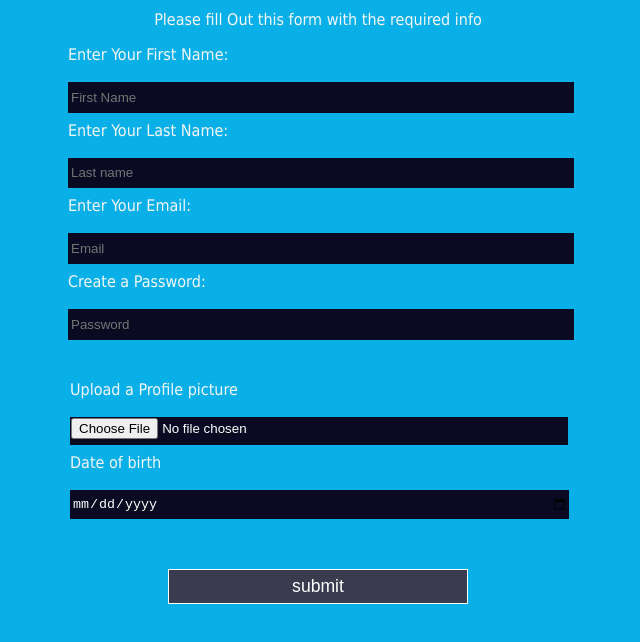
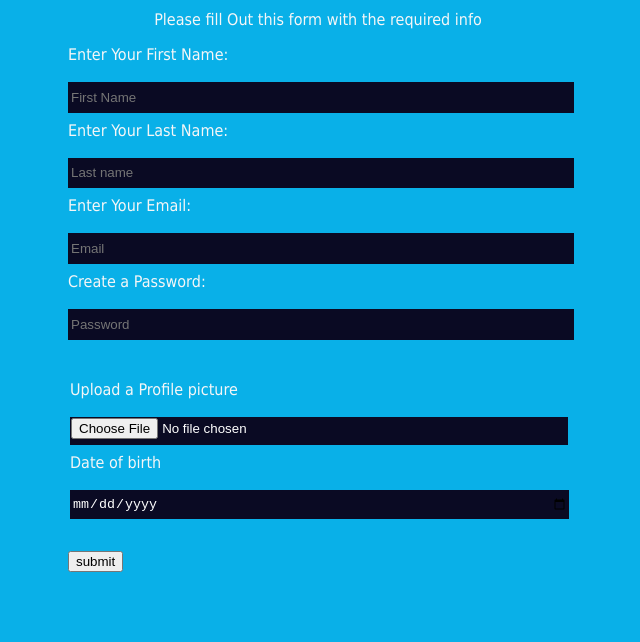
Before and after one commit to Aniket-cod/HTML-PRACTICE, a plain HTML site: page index.html in a window 1280 px wide. Shown: the part 92-734 px from the top of the page, without its empty margins (322-962 px from the left). Drawn offline with Linux system fonts and the light colour scheme.

Commit message:
Update index.html

```diff
--- a/index.html
+++ b/index.html
@@ -30,7 +30,8 @@
     </fieldset>
 
 
-     <input type="submit" value="submit"/>
+
+        <button class="style">submit</button>
      <div></div>
 
 
```
